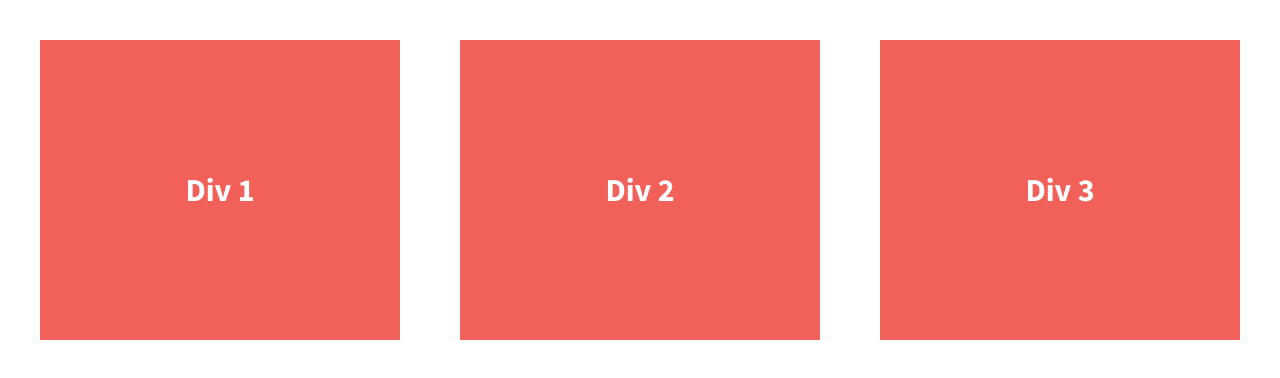
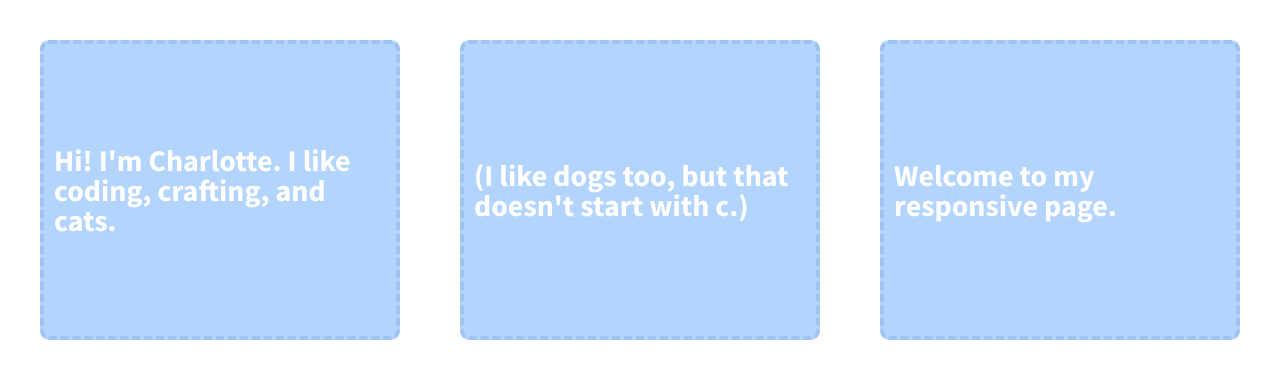
Before and after one commit to cbsumo305/flexbox-grid, a plain HTML site: page index.html in a window 1280 px wide. Drawn offline with nearby package versions, Linux system fonts and the light colour scheme.

Commit message:
Updated content of divs

```diff
--- a/css/main.css
+++ b/css/main.css
@@ -117,14 +117,18 @@ body {
 
 .div-1, .div-2, .div-3 {
   /*give the divs a width of 30%, add display:flex, set justify-content and align-items to center*/
+  align-items: center;
+  background-color: #b3d4fc;
+  border: 4px dashed #9ec4f3;
+  border-radius: 9px;
+  box-sizing: border-box;
+  color: #fff;
   display: flex;
+  font-size: 1.5em;
+  height: 300px;
   justify-content: center;
-  align-items: center;
-  color: #fff;
-  line-height: 1.5em;
-  font-size: 1.6em;
-  background-color: #f16059;
-  height: 300px;
+  line-height: 1em;
+  padding: 10px;
   width: 30%;
 }
 
--- a/index.html
+++ b/index.html
@@ -11,7 +11,7 @@
         <!-- Place favicon.ico in the root directory -->
 
         <link rel="stylesheet" href="css/normalize.css">
-        <link rel="stylesheet" href="css/main.css">
+        <link rel="stylesheet" href="css/main.css?v=1">
         <script src="js/vendor/modernizr-2.8.3.min.js"></script>
         <link href='http://fonts.googleapis.com/css?family=Lora:700' rel='stylesheet' type='text/css'>
         <link href='http://fonts.googleapis.com/css?family=Source+Sans+Pro:400,700' rel='stylesheet' type='text/css'>
@@ -23,13 +23,13 @@
 
         <section class="wrapper">
             <div class="div-1">
-                Div 1
+                Hi! I'm Charlotte. I like coding, crafting, and cats.
             </div>
             <div class="div-2">
-                Div 2
+                (I like dogs too, but that doesn't start with c.)
             </div>
             <div class="div-3">
-                Div 3
+                Welcome to my responsive page.
             </div>
         </section>
 
```
